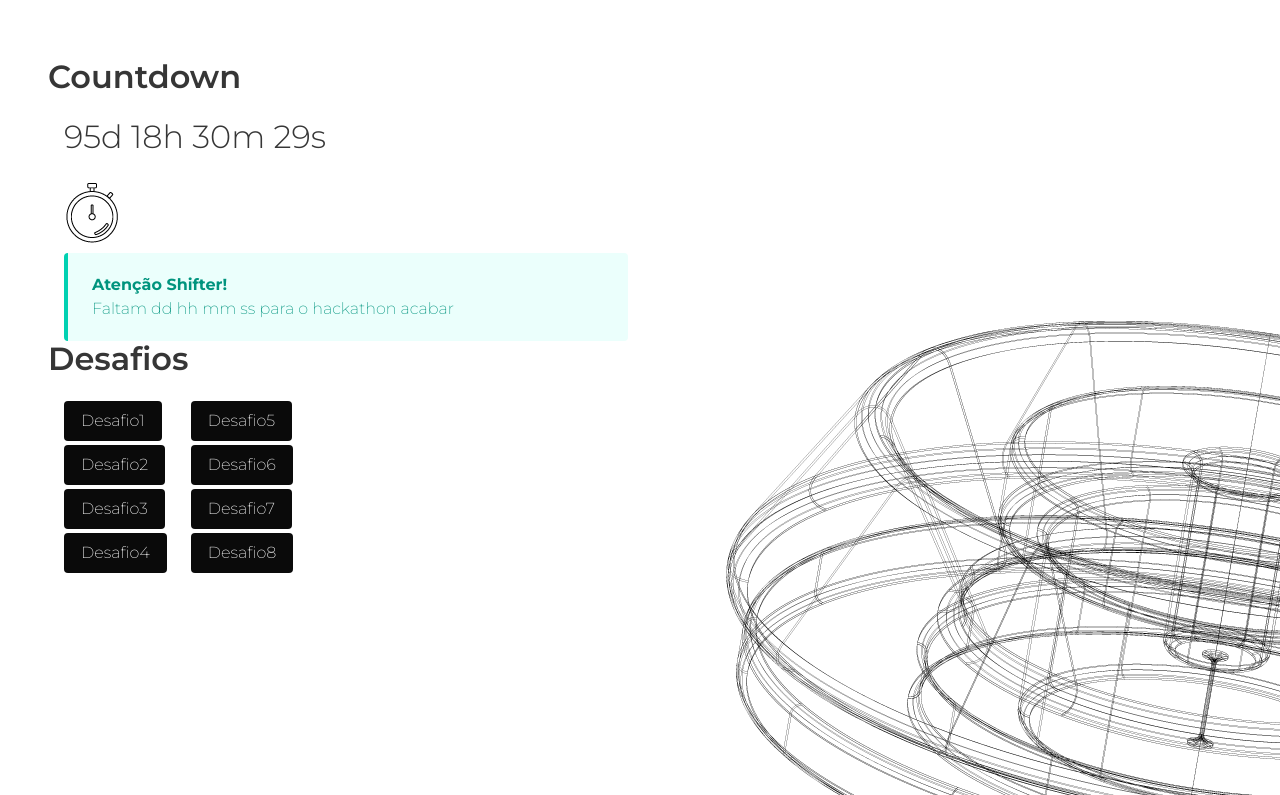
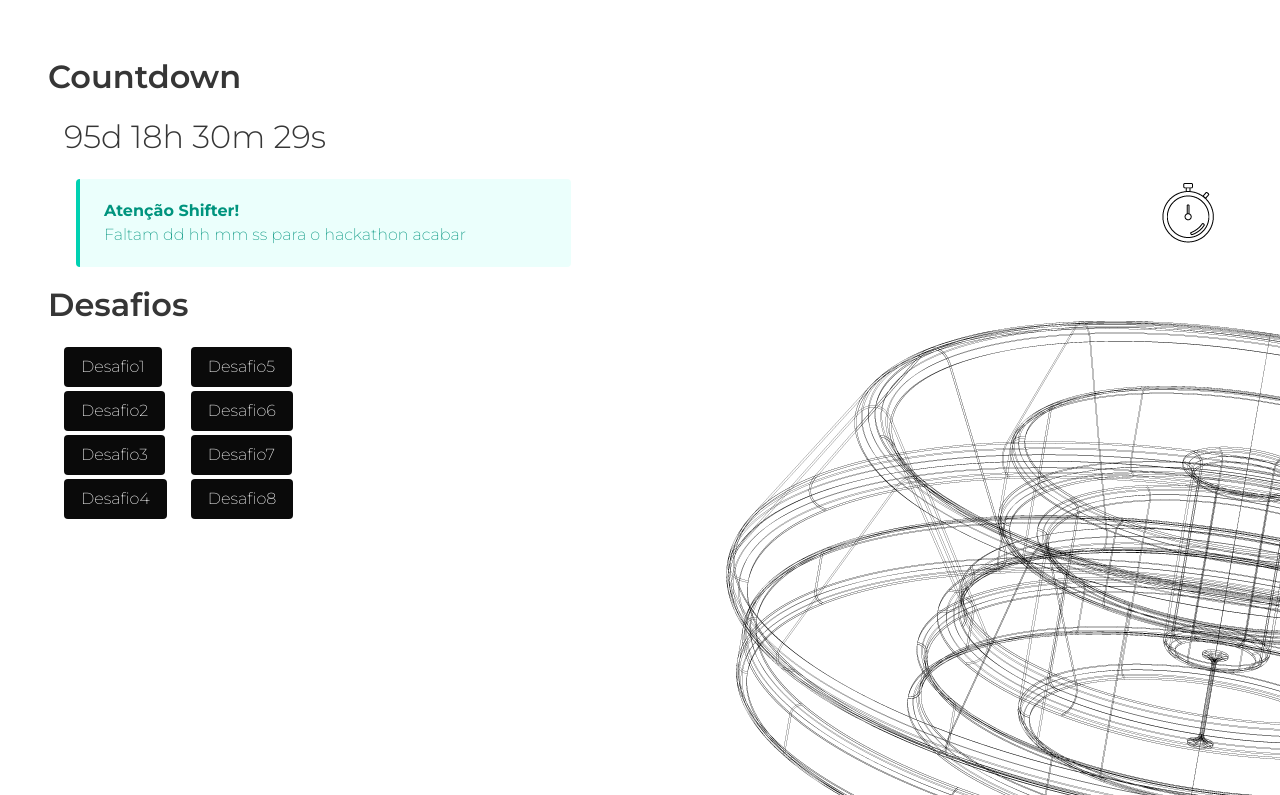
Before and after one commit to joanaboavida97/plataforma, a plain HTML site: page index.html in a window 1280 px wide. Shown: the part 57-852 px from the top of the page. Drawn offline with nearby package versions, Linux system fonts and the light colour scheme.

Commit message:
changed style

```diff
--- a/style.css
+++ b/style.css
@@ -83,6 +83,15 @@ span {
     margin-top: 1%;
 }
 
-.button-dashboard, .notification {
+.button-dashboard, .message {
     margin-bottom: 4%;
 }
+
+#icon-countdown {
+    float: right;
+    margin-left: 5%;
+}
+
+#inputNome {
+    margin-top: 14%;
+}
```
